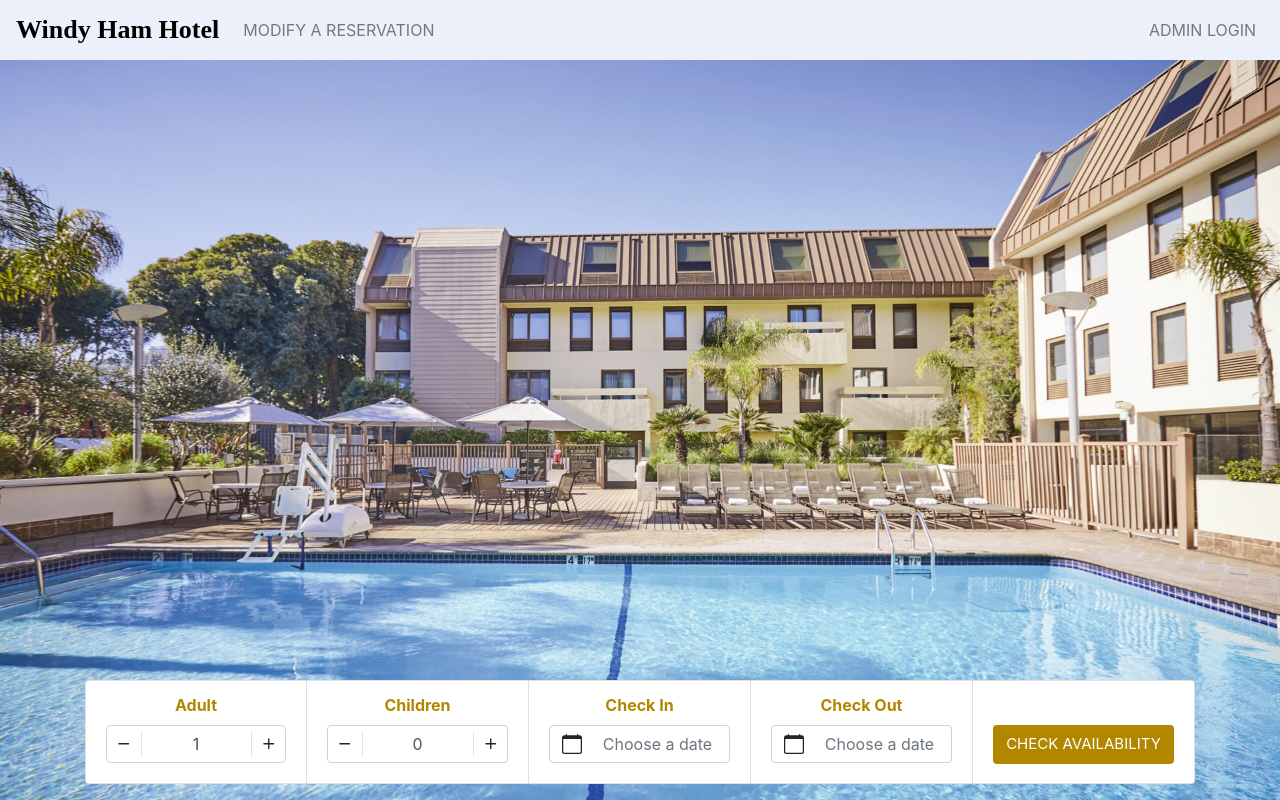
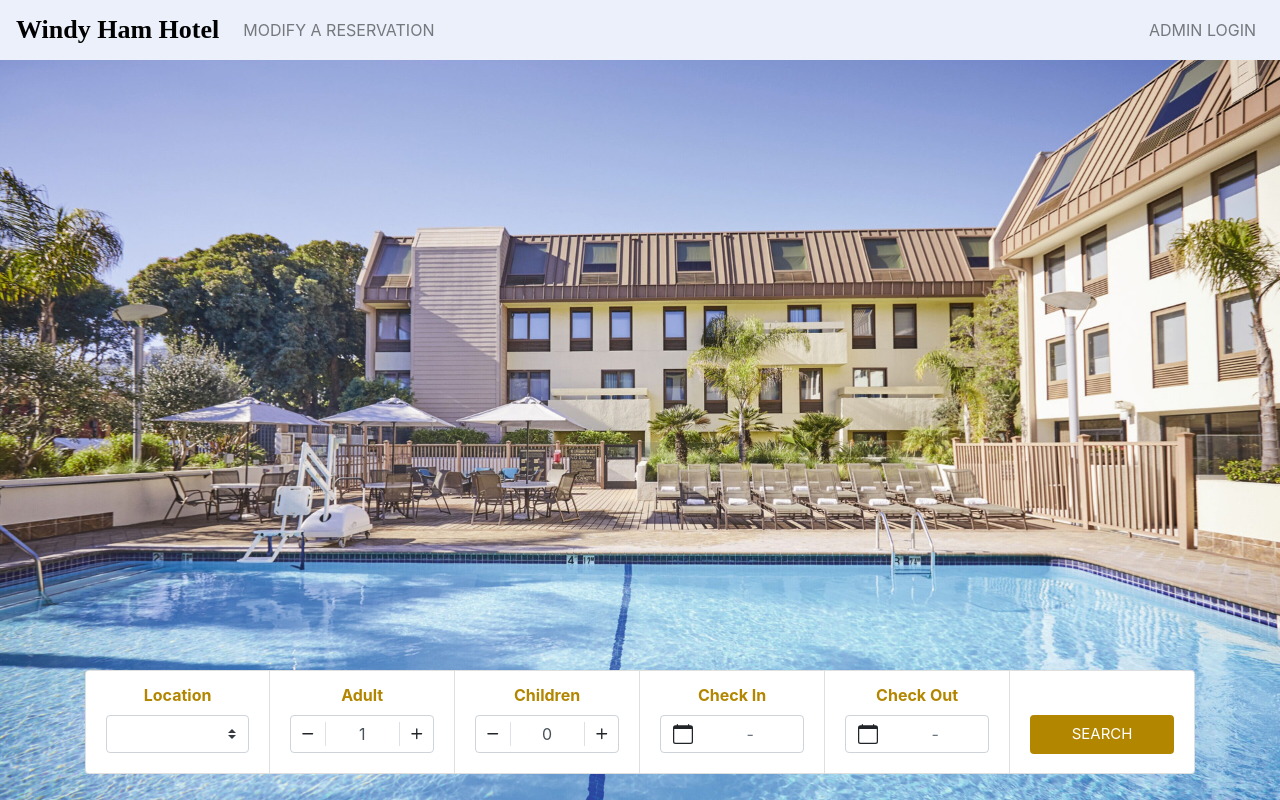
Before and after one commit to cristal44/hotel_project, a Vue app in the folder client/: page / in a window 1280 px wide. Built offline with nearby package versions, Linux system fonts and the light colour scheme.

Commit message:
data binding

```diff
--- a/client/src/components/home.vue
+++ b/client/src/components/home.vue
@@ -34,7 +34,7 @@ export default {
 
  .search-box {
    /* background-color: aqua; */
-    padding-top: calc(100vh - 180px);
+    padding-top: calc(100vh - 190px);
     /* padding-left: 15%; */
     /* display: flex;
     justify-content: center; */
--- a/client/src/components/roommanagement.vue
+++ b/client/src/components/roommanagement.vue
@@ -15,6 +15,7 @@
                  <b-button class="cbutton" :to="{ name: 'addroom' }">Add a Room</b-button>
               </b-col>
            </b-row>
+
 
            <b-table id = "my-table" Borderless :items="displayRooms" :fields="fields" :tbody-tr-class="rowClass">
               <template v-slot:cell(action)="{ item }">
--- a/client/src/components/search.vue
+++ b/client/src/components/search.vue
@@ -1,6 +1,14 @@
 <template>
     <div>
         <b-list-group class="list" horizontal>
+             <b-list-group-item class="item">
+               <label>Location</label>
+                <b-form-select
+                  :options="locations"
+                  required
+                ></b-form-select>
+             </b-list-group-item>
+
             <b-list-group-item class="item">
                 <label>Adult</label>
                 <b-form-spinbutton id="sb-inline" v-model="adult"></b-form-spinbutton>
@@ -15,7 +23,7 @@
                 <label for="example-datepicker">Check In</label>
                 <b-form-datepicker
                   id="checkin-datepicker"
-                  placeholder="Choose a date"
+                  placeholder="-"
                   :date-format-options="{ year: 'numeric', month: 'numeric', day: 'numeric' }"
                  :min="minCheckin"
                   locale="en"
@@ -30,7 +38,7 @@
                 <label for="example-datepicker">Check Out</label>
                 <b-form-datepicker
                   id="checkout-datepicker"
-                  placeholder="Choose a date"
+                  placeholder="-"
                   :date-format-options="{ year: 'numeric', month: 'numeric', day: 'numeric' }"
                   locale="en"
                   :min="minCheckout"
@@ -42,7 +50,7 @@
 
             <b-list-group-item class="item">
               <label for="example-datepicker"></label>
-              <b-button class="mt-2 submit button pt-2 pb-2" type="submit" size="bg" block variant="primary" @click="onSearch">CHECK AVAILABILITY</b-button>
+              <b-button class="mt-2 submit button pt-2 pb-2" type="submit" size="bg" block variant="primary" @click="onSearch">SEARCH</b-button>
             </b-list-group-item>
 
         </b-list-group>
@@ -72,6 +80,7 @@
         checkout: null,
         minCheckin: minDate_checkin,
         minCheckout: minDate_checkout,
+        locations:['Chicago', 'New York', 'Miami'],
       }
     },
 
@@ -127,4 +136,8 @@ label {
   font-size:15px;
 }
 
+#checkin-datepicker{
+  font-size: 16px;
+}
+
 </style>
```
